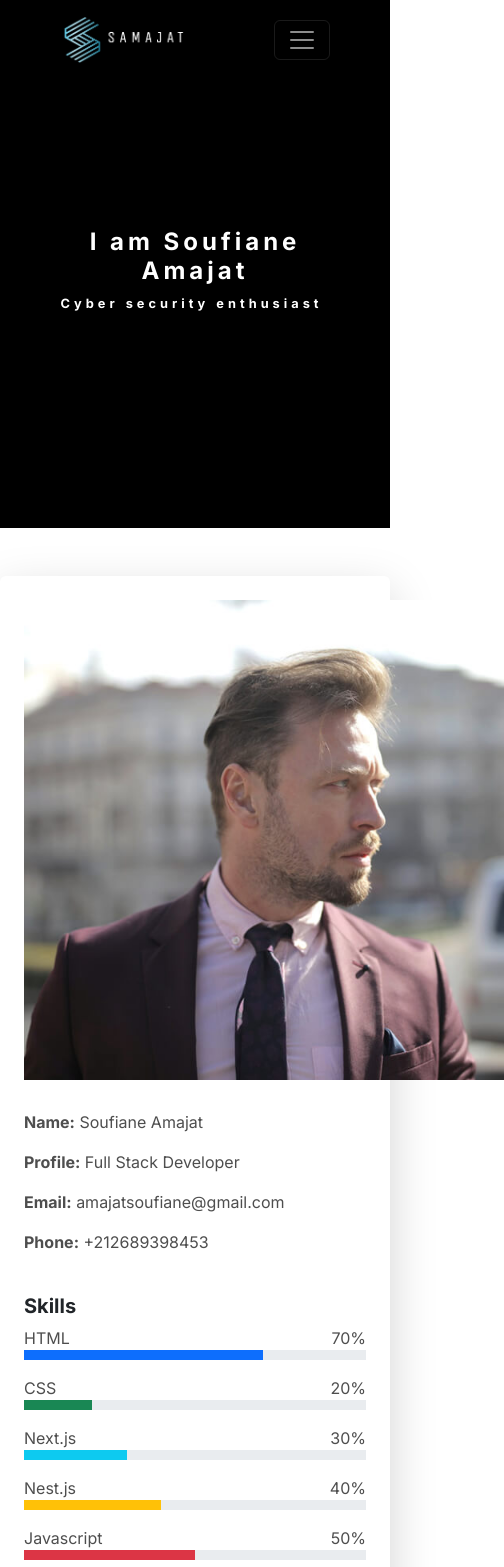
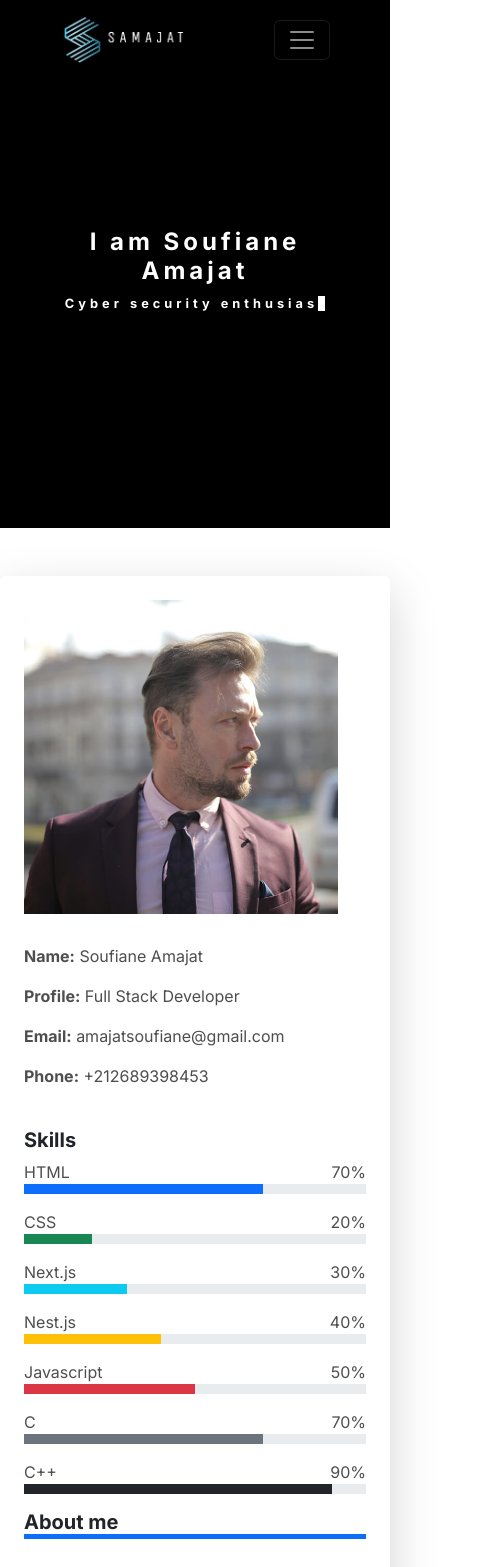
Before and after one commit to soufiane-amt/My-Portfolio, a Next.js app: page / in a window 390 px wide. Shown: the top 1567 px of the page, 504 px wide, since content can reach past the window. Built offline with nearby package versions, Linux system fonts and the light colour scheme.

Commit message:
Fixed the about picture responsivness issue

```diff
--- a/src/app/page.tsx
+++ b/src/app/page.tsx
@@ -39,7 +39,7 @@ export default function MainPage() {
           <Home  setCurrentPage={setCurrentPage} reference={homeRef}/>
           <About setCurrentPage={setCurrentPage} reference={aboutRef}/>
           <Resume setCurrentPage={setCurrentPage} reference={resumeRef}/>
-          <Portfolio setCurrentPage={setCurrentPage} reference={portfolioRef}/>
+          {/* <Portfolio setCurrentPage={setCurrentPage} reference={portfolioRef}/> */}
           <Contact setCurrentPage={setCurrentPage} reference={contactRef}/>
         </main>
         <FooterPage/>
--- a/src/app/styles/About.module.css
+++ b/src/app/styles/About.module.css
@@ -21,6 +21,12 @@
         width: 480px;
     }
 }
+@media (max-width: 535px) {
+    .about_contacts img {
+        height: auto;
+        width: auto;
+    }
+}
 
 .h_10px{
     height: 10px;
--- a/src/app/styles/GeneralScrollSpy.module.css
+++ b/src/app/styles/GeneralScrollSpy.module.css
@@ -87,10 +87,15 @@
 .selected_nav_element{
     position: relative;
     display: inline-block;
-    color: rgb(0, 120, 255) !important;
     font-weight: bold;
     border: none;
     cursor: pointer;
+}
+
+@media (max-width: 990px) {
+    .selected_nav_element{
+    color: rgb(0, 120, 255) !important;
+    }
 }
 .selected_nav_element::after {
     content: '';
```
